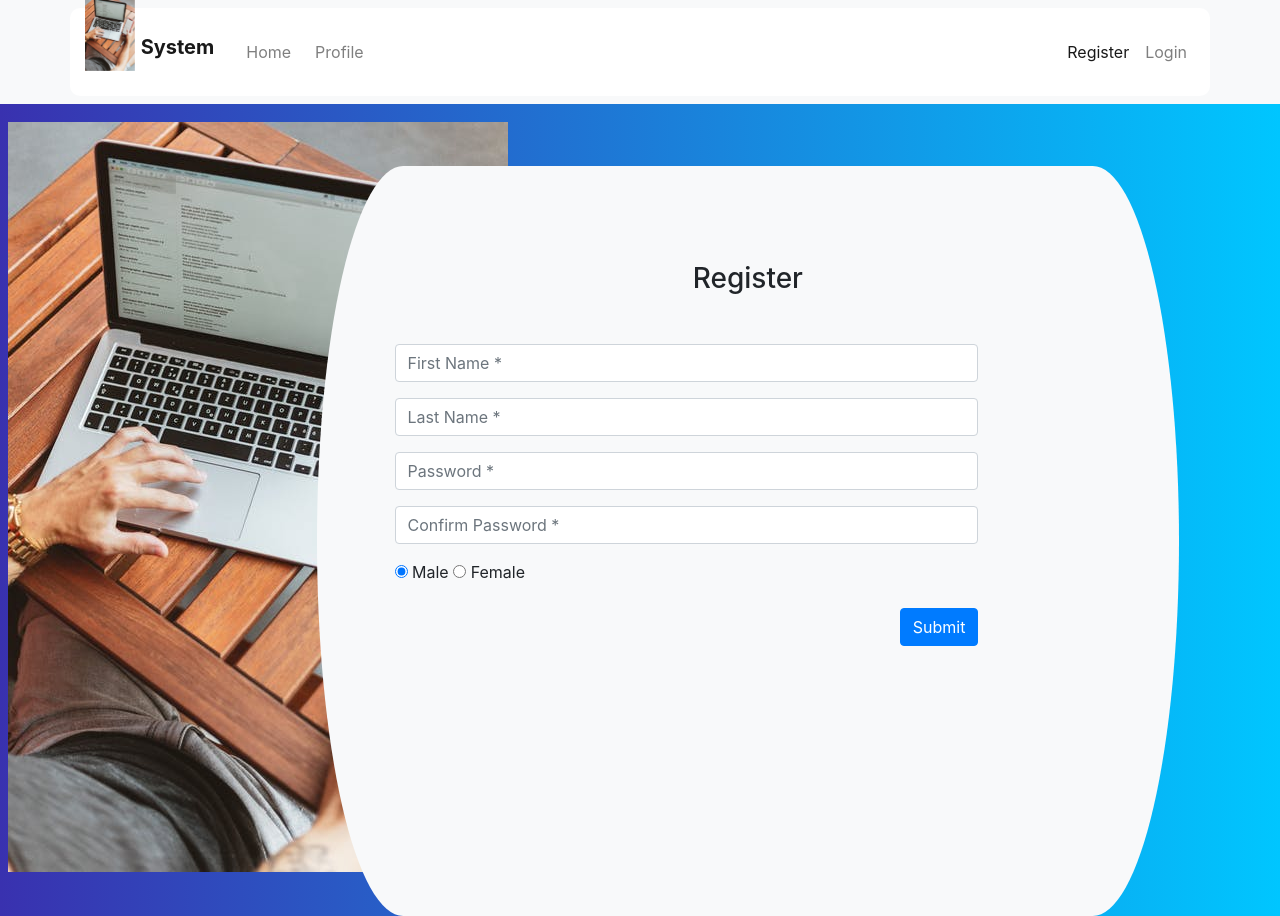
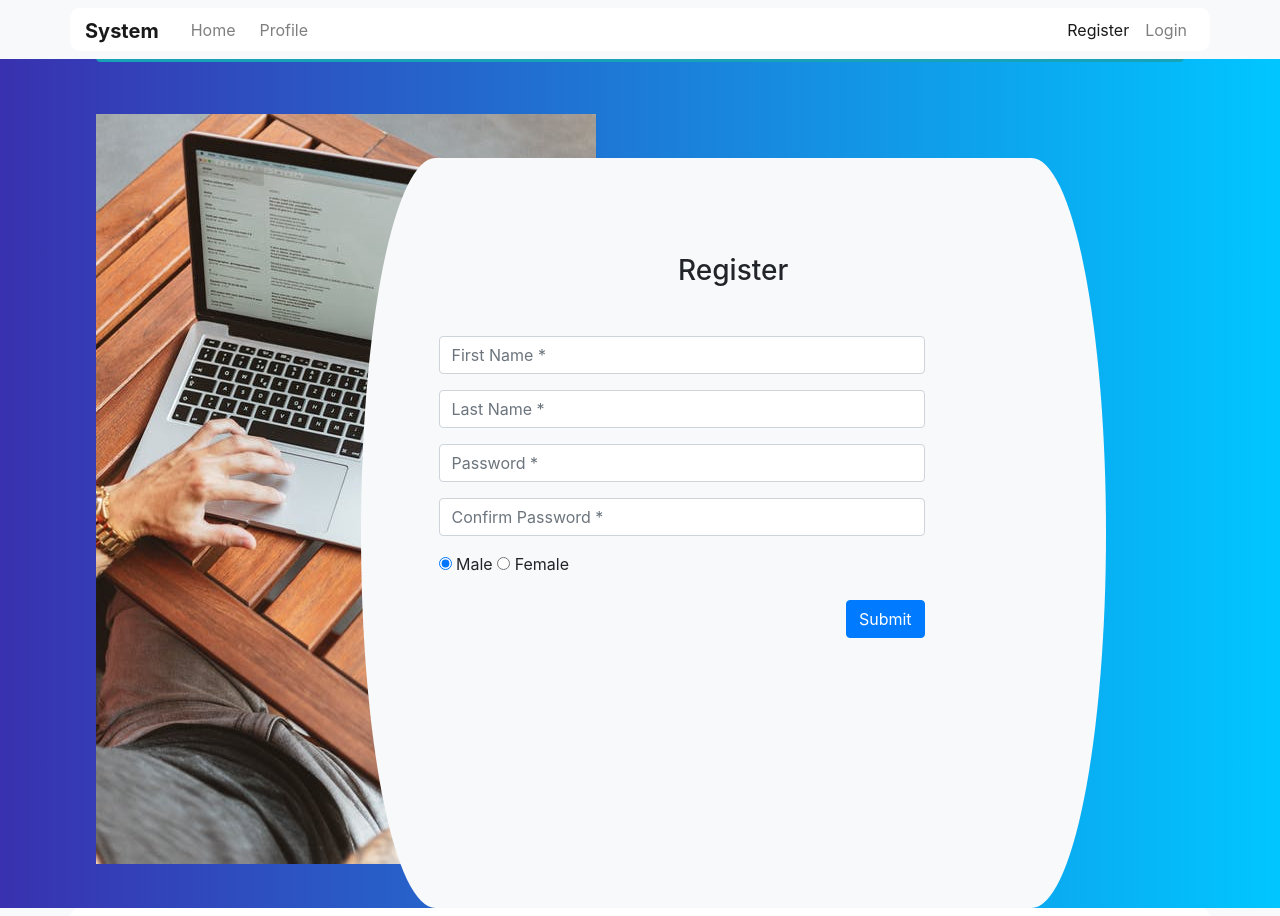
Before and after one commit to samiwesso/bootstrap, a plain HTML site: page register.html in a window 1280 px wide. Shown: the top 916 px of the page. Drawn offline with nearby package versions, Linux system fonts and the light colour scheme.

Commit message:
bootstrap

```diff
--- a/register.html
+++ b/register.html
@@ -17,14 +17,15 @@
     <link rel="stylesheet" href="css/style.css">
 
 </head>
+
 <body>
     <section id="navbar">
         <nav class="navbar fixed-top navbar-expand-lg navbar-light bg-light">
-            <div class="container register-left">
+            <div class="container">
                 <a class="navbar-brand pt-2" href="index.html">
-                    <img src="images/computer.jpeg" alt="logotype" class="d-inline-block align-top">
-                    <span class="d-inline-block align-top mt-3">
-                        <strong>System</strong>
+
+                    <span class="d-inline-block align-top ">
+                        <strong><i class="fal fa-apple-alt alert-danger"></i>System</strong>
                     </span>
                 </a>
                 <button class="navbar-toggler" type="button" data-toggle="collapse"
@@ -59,8 +60,8 @@
     </section>
 
 
-    <div class="register mt-5 p-2">
-        <div class="">
+    <div class="register mt-5 px-5">
+        <div class="px-5">
             <div class="btn btn-info my-2 my-sm-0 px-4 d-none d-lg-block"></div>
 
             <div class="row mt-5">
```
Also changed, not shown: index.html (+7 -6 lines), login.html (+5 -4 lines), profile.html (+6 -6 lines). Lines whose indentation alone changed are shown as unchanged.
